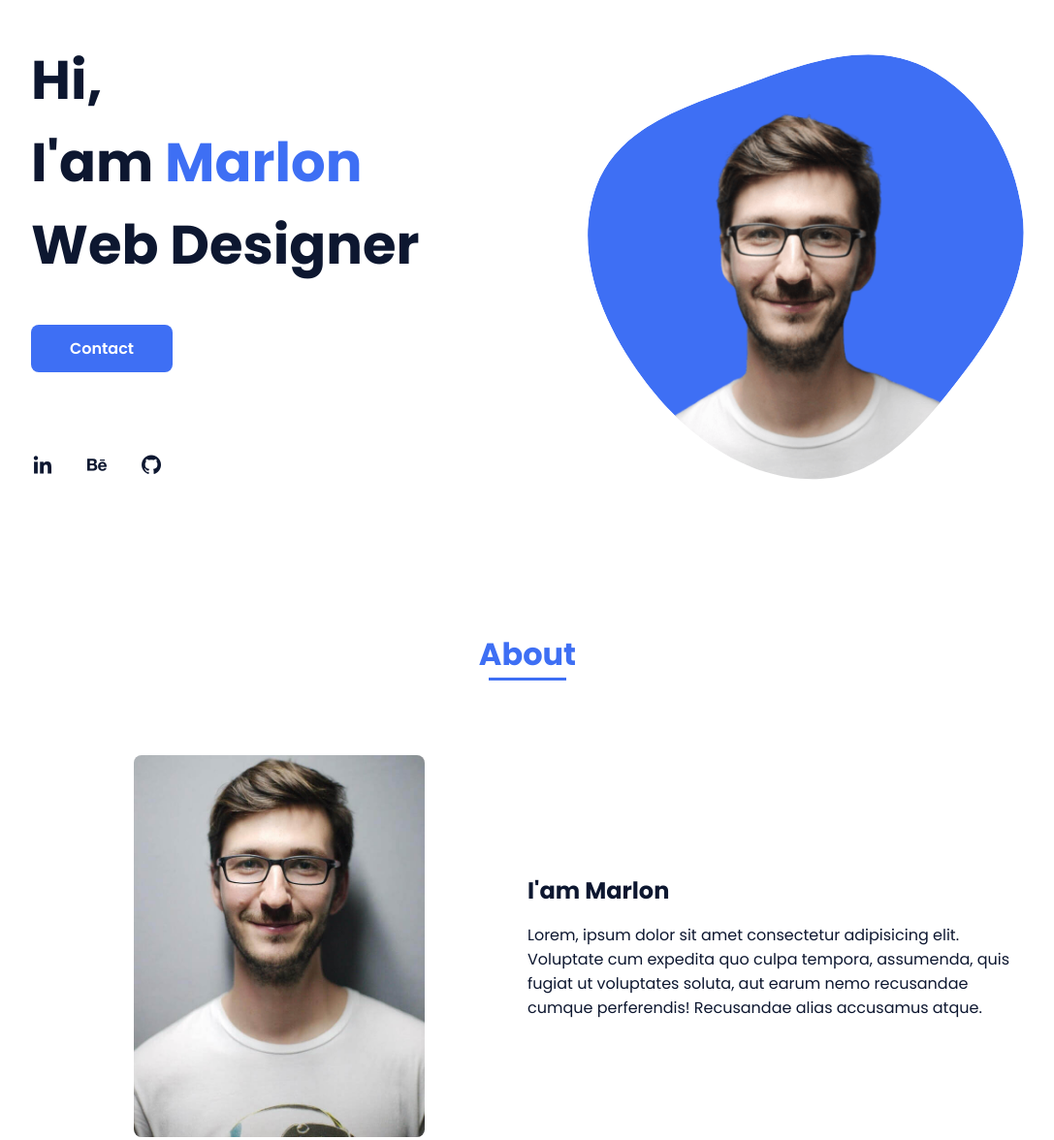
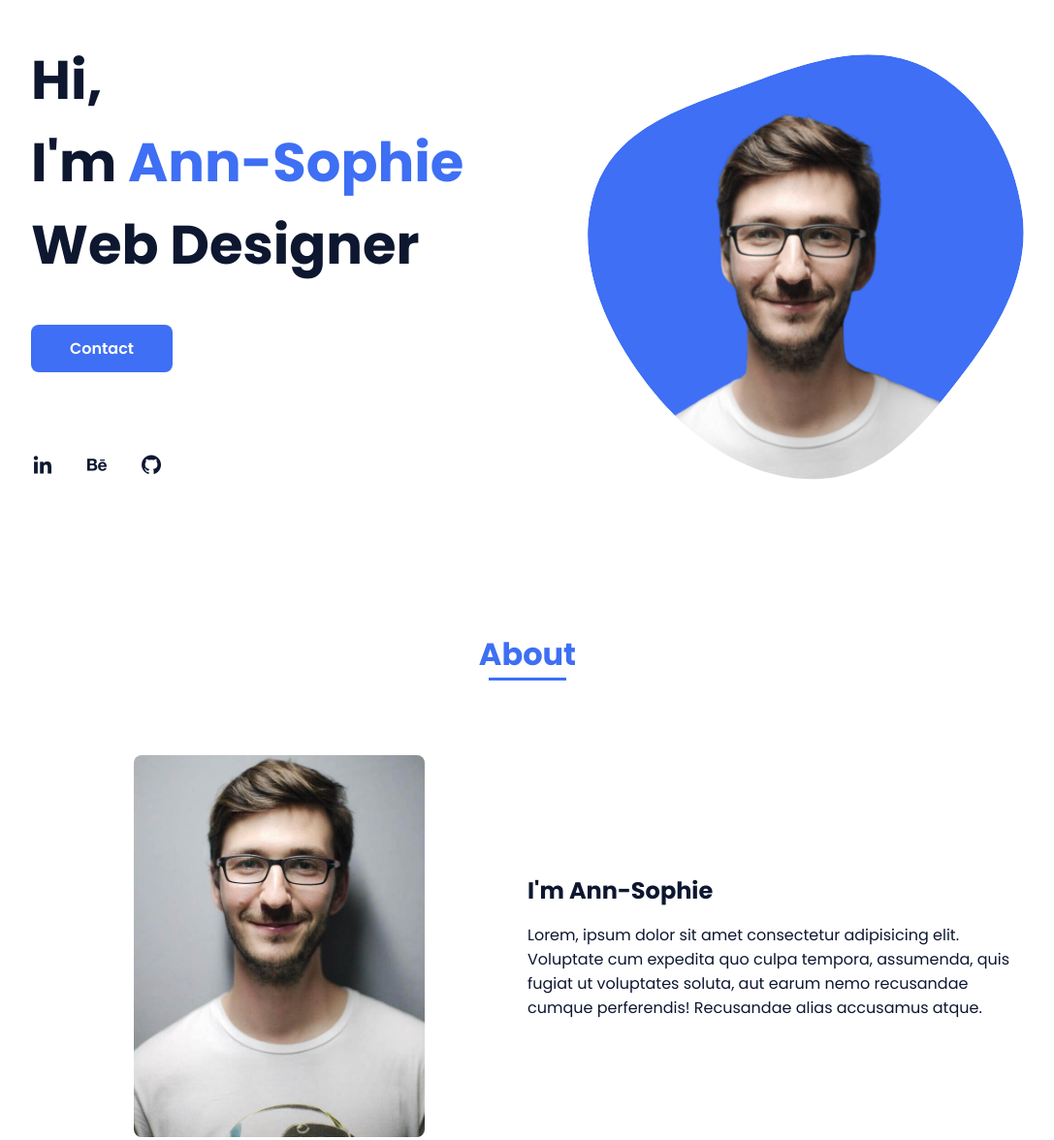
Before and after one commit to annso-adventures/essai1, a plain HTML site: page index.html in a window 1280 px wide. Shown: the part 120-1296 px from the top of the page at 97% size, without its empty margins (96-1183 px from the left). Drawn offline with nearby package versions, Linux system fonts and the light colour scheme.

Commit message:
Update index.html

```diff
--- a/index.html
+++ b/index.html
@@ -39,7 +39,7 @@
             <!--===== HOME =====-->
             <section class="home bd-grid" id="home">
                 <div class="home__data">
-                    <h1 class="home__title">Hi,<br>I'am <span class="home__title-color">Marlon</span><br> Web Designer</h1>
+                    <h1 class="home__title">Hi,<br>I'm <span class="home__title-color">Ann-Sophie</span><br> Web Designer</h1>
 
                     <a href="#" class="button">Contact</a>
                 </div>
@@ -73,7 +73,7 @@
                     </div>
 
                     <div>
-                        <h2 class="about__subtitle">I'am Marlon</h2>
+                        <h2 class="about__subtitle">I'm Ann-Sophie</h2>
                         <p class="about__text">Lorem, ipsum dolor sit amet consectetur adipisicing elit. Voluptate cum expedita quo culpa tempora, assumenda, quis fugiat ut voluptates soluta, aut earum nemo recusandae cumque perferendis! Recusandae alias accusamus atque.</p>
                     </div>
                 </div>
@@ -178,7 +178,7 @@
                         <input type="text" placeholder="Name" class="contact__input">
                         <input type="mail" placeholder="Email" class="contact__input">
                         <textarea name="" id="" cols="0" rows="10" class="contact__input"></textarea>
-                        <input type="button" value="Enviar" class="contact__button button">
+                        <input type="button" value="Contact" class="contact__button button">
                     </form>
                 </div>
             </section>
@@ -186,7 +186,7 @@
 
         <!--===== FOOTER =====-->
         <footer class="footer">
-            <p class="footer__title">Marlon</p>
+            <p class="footer__title">Ann-Sophie</p>
             <div class="footer__social">
                 <a href="#" class="footer__icon"><i class='bx bxl-facebook' ></i></a>
                 <a href="#" class="footer__icon"><i class='bx bxl-instagram' ></i></a>
```
